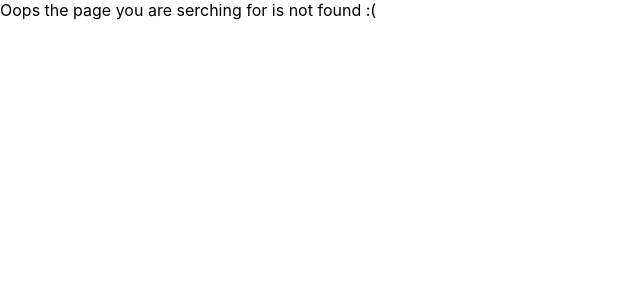
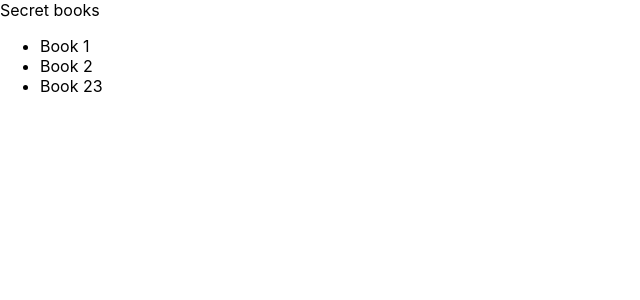
Before and after one commit to msreeteja24/book-library, a React (Create React App) app: page /secret in a window 1280 px wide. Before the commit this address had no page. Shown: the top 300 px of the page, without its empty margins (0-640 px from the left). Built offline with nearby package versions, Linux system fonts and the light colour scheme.

Commit message:
use of PrivateRoute(custom route) in order to stop the non authenticated uses from accessing a page.

```diff
--- a/src/App.js
+++ b/src/App.js
@@ -9,6 +9,8 @@
   Navigate,
 } from "react-router-dom";
 import NotFound from "./components/NotFound";
+import SecretBooks from "./components/SecretBooks";
+import { PrivateRoute } from "./components/PrivateRoute";
 
 function App() {
   return (
@@ -21,6 +23,14 @@
             path="/books/:bookId"
             element={<BookDetails></BookDetails>}
           ></Route>
+          <Route
+            path="/secret"
+            element={
+              <PrivateRoute
+                Component={<SecretBooks></SecretBooks>}
+              ></PrivateRoute>
+            }
+          ></Route>
           <Route path="*" element={<NotFound></NotFound>}></Route>
         </Routes>
       </Router>
--- /dev/null
+++ b/src/components/PrivateRoute.js
@@ -0,0 +1,10 @@
+import React from "react";
+import { Navigate } from "react-router-dom";
+
+export const PrivateRoute = ({ Component }) => {
+  const isAuthenticated = true;
+  //const isAuthenticated = false;
+  //if false then the page will be navigated to the books page
+
+  return isAuthenticated ? Component : <Navigate to="/"></Navigate>;
+};
--- /dev/null
+++ b/src/components/SecretBooks.js
@@ -0,0 +1,14 @@
+import React from "react";
+
+export default function SecretBooks() {
+  return (
+    <div>
+      <div>Secret books</div>
+      <ul>
+        <li>Book 1</li>
+        <li> Book 2</li>
+        <li> Book 23</li>
+      </ul>
+    </div>
+  );
+}
```
